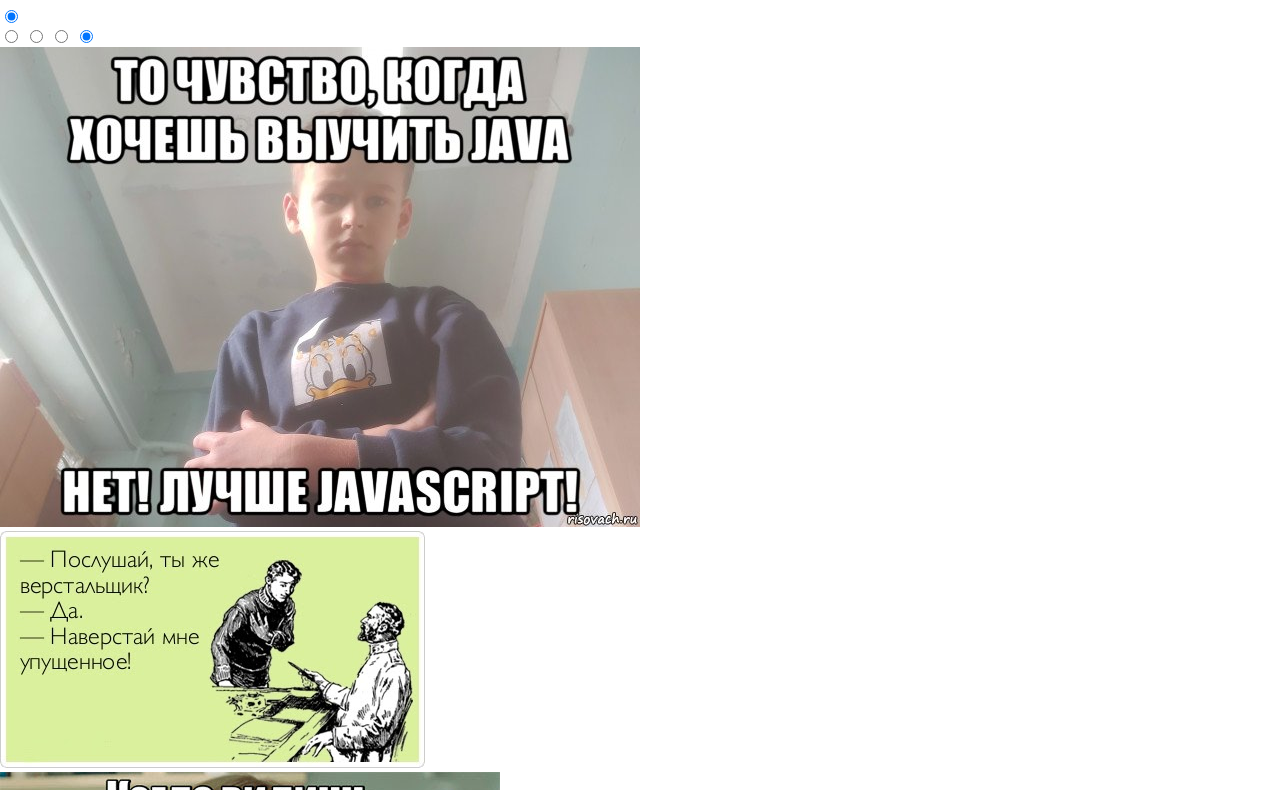
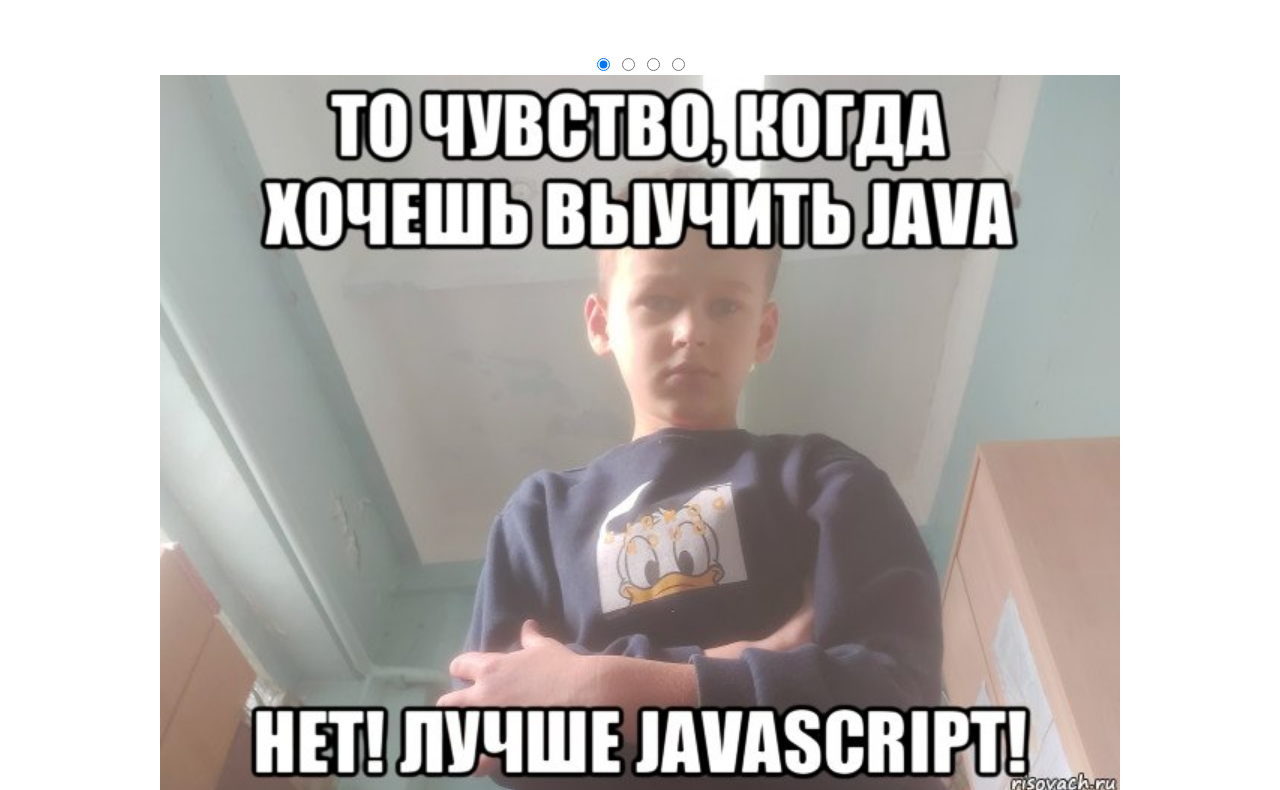
Before and after one commit to mariaanisimova3091/cssMemSlider, a plain HTML site: page cssMemSlider/index.html in a window 1280 px wide. Shown: the part 73-863 px from the top of the page. Drawn offline with Linux system fonts and the light colour scheme.

Commit message:
feat: add style slider(Su, Sep 17, 2021 01:37 PM)

```diff
--- a/cssMemSlider/index.html
+++ b/cssMemSlider/index.html
@@ -8,23 +8,34 @@
     <title>Code-Jam</title>
   </head>
   <body>
-    <h1>Code-Jam</h1>
-    <div id="all">
+    <div class="all">
       <input checked type="radio" name="respond" id="desktop" />
       <article id="slider">
         <input checked type="radio" name="slider" id="switch1" />
-        <input checked type="radio" name="slider" id="switch2" />
-        <input checked type="radio" name="slider" id="switch3" />
-        <input checked type="radio" name="slider" id="switch4" />
+        <input type="radio" name="slider" id="switch2" />
+        <input type="radio" name="slider" id="switch3" />
+        <input type="radio" name="slider" id="switch4" />
         <div id="slides">
           <div id="overflow">
             <div class="image">
-              <article><img src="assets/img/1.jpg" /></article>
-              <article><img src="assets/img/2.jpg" /></article>
-              <article><img src="assets/img/3.jpg" /></article>
-              <article><img src="assets/img/4.jpg" /></article>
+              <article><img src="assets/img/1.jpg" alt="1" /></article>
+              <article><img src="assets/img/2.jpg" alt="2" /></article>
+              <article><img src="assets/img/3.jpg" alt="3" /></article>
+              <article><img src="assets/img/4.jpg" alt="4" /></article>
             </div>
           </div>
+        </div>
+        <div id="controls">
+          <label for="switch1"></label>
+          <label for="switch2"></label>
+          <label for="switch3"></label>
+          <label for="switch4"></label>
+        </div>
+        <div id="active">
+          <label for="switch1"></label>
+          <label for="switch2"></label>
+          <label for="switch3"></label>
+          <label for="switch4"></label>
         </div>
       </article>
     </div>
--- a/cssMemSlider/style.css
+++ b/cssMemSlider/style.css
@@ -1,8 +1,51 @@
-body {
+/* * body {
   margin: 0;
   padding: 0;
+} */
+#slider {
+  position: relative;
+  text-align: center;
+  top: 100px;
 }
+#slider {
+  margin: 0 auto;
+}
+#slides article {
+  width: 20%;
+  float: left;
+}
+#slider .image {
+  width: 500%;
+  line-height: 0;
+}
+#overflow {
+  width: 100%;
+  overflow: hidden;
+}
+article img {
+  width: 100%;
+}
+#desktop:checked ~ #slider {
+  max-width: 960px;
+}
+/* #switch1:checked ~ #controls label:nth-child(1),
+#switch2:checked ~ #controls label:nth-child(2),
+#switch3:checked ~ #controls label:nth-child(3),
+#switch4:checked ~ #controls label:nth-child(4) {
+  background: rebeccapurple no-repeat;
+  float: left;
+  margin: 0 0 0 -100 px;
+  display: block;
+  height: 68px;
+  width: 68px;
+} */
 
-h1 {
-  color: red;
+/* .all {
+  cursor: pointer;
+} */
+/* .all input {
+  cursor: pointer;
 }
+#slides .image {
+  transition: all cubic-bezier(0.23, 1, 0.32, 1);
+} */
```
